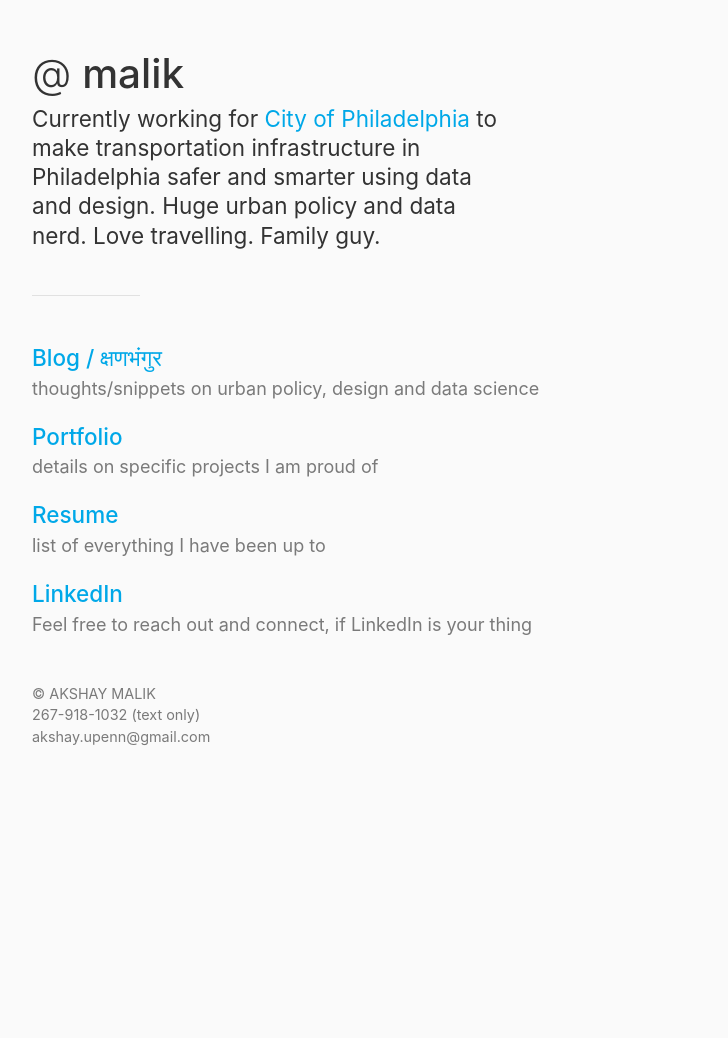
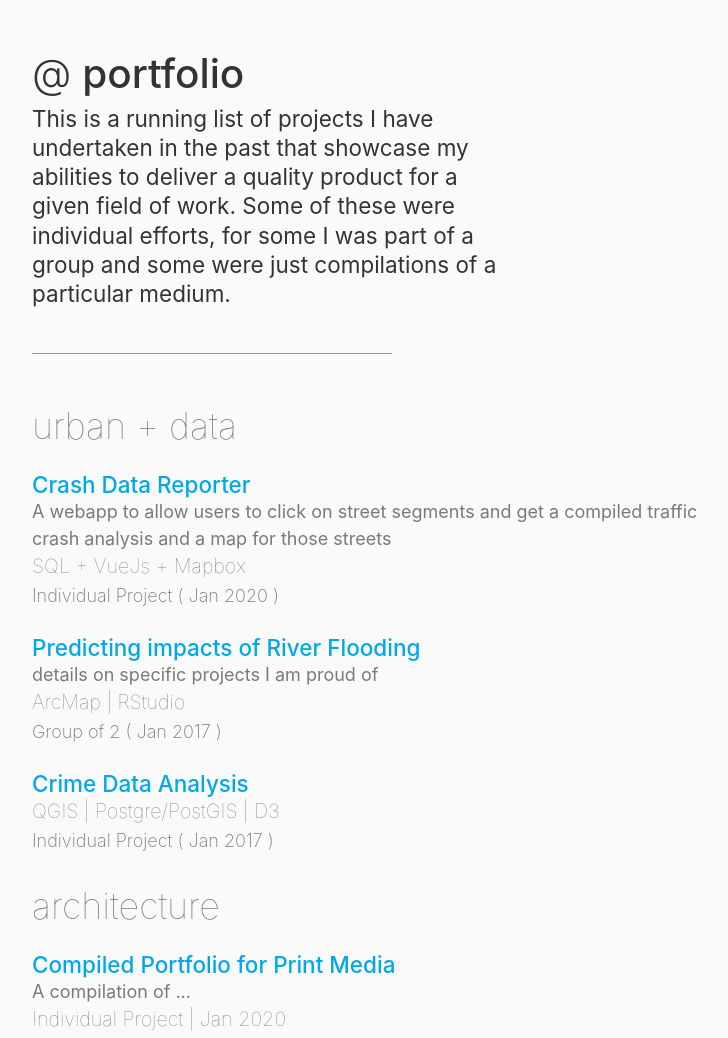
Before and after one commit to akshay-malik/portfolio, a plain HTML site: page index.html in a window 1280 px wide. Shown: the top 1038 px of the page, without its empty margins (22-750 px from the left). Before the commit the page ends 820 px from the top, so only its background shows below. Drawn offline with Linux system fonts and the light colour scheme.

Commit message:
Updated Content and CSS
Edits:
- Removed Dark Mode
- Fixed h2 tag
- added projects

Next
- add more projects and headers

```diff
--- a/index.html
+++ b/index.html
@@ -1,7 +1,15 @@
 <!doctype html>
 <html lang="en">
   <head>
+  <!-- Global site tag (gtag.js) - Google Analytics -->
+  <script async src="https://www.googletagmanager.com/gtag/js?id=UA-157609767-2"></script>
+  <script>
+    window.dataLayer = window.dataLayer || [];
+    function gtag(){dataLayer.push(arguments);}
+    gtag('js', new Date());
 
+    gtag('config', 'UA-157609767-2');
+  </script>
 
     <meta charset="utf-8">
     <meta name="author" content="Akshay Malik">
@@ -10,96 +18,50 @@
     <title>@malik</title>
 
     <link rel="stylesheet" href="mdo.css">
-
-    <!-- Hotjar Tracking Code for www.akshaymalik.com -->
-    <script>
-        (function(h,o,t,j,a,r){
-            h.hj=h.hj||function(){(h.hj.q=h.hj.q||[]).push(arguments)};
-            h._hjSettings={hjid:1416105,hjsv:6};
-            a=o.getElementsByTagName('head')[0];
-            r=o.createElement('script');r.async=1;
-            r.src=t+h._hjSettings.hjid+j+h._hjSettings.hjsv;
-            a.appendChild(r);
-        })(window,document,'https://static.hotjar.com/c/hotjar-','.js?sv=');
-    </script>
-
   </head>
   <body>
     <div class="masthead">
-      <h1><a href="/"><span>@</span> malik</a></h1>
+      <h1><a href="/"><span>@</span> portfolio</a></h1>
       <p class="lead">
-        Currently working for <a href="http://www.phillyotis.com/about-us/" target="_blank">
-        City of Philadelphia</a> to make transportation infrastructure in Philadelphia safer
-        and smarter using data and design. Huge urban policy and data nerd. Love travelling. Family guy.
+        This is a running list of projects I have undertaken in the past that showcase my abilities to deliver a
+        quality product for a given field of work. Some of these were individual efforts, for some I was part of a group
+        and some were just compilations of a particular medium.
       </p>
 
     </div>
 
     <hr>
+    <h2>urban + data</h2>
 
-    <h3><a href="http://www.akshaymalik.com/blog">Blog / क्षणभंगुर </a></h3>
-    <p>thoughts/snippets on urban policy, design and data science</p>
+      <h3><a href="http://www.akshaymalik.com/philadelphia-crash-reporter/" target="_blank">Crash Data Reporter</a></h3>
+      <p>A webapp to allow users to click on street segments and get a compiled traffic <br>
+        crash analysis and a map for those streets</p>
+        <p id="footnote">SQL + VueJs + Mapbox</p>
+        <p id="time-team">Individual Project ( Jan 2020 )</p>
 
-    <h3><a href="http://www.akshaymalik.com/portfolio">Portfolio</a></h3>
-    <p>details on specific projects I am proud of</p>
 
-    <h3><a href="https://www.akshaymalik.com/resume/Akshay%20Malik%202019.pdf">Resume</a></h3>
-    <p>list of everything I have been up to</p>
+      <h3><a href="https://www.youtube.com/watch?v=N67NYwwvGmk" target="_blank">Predicting impacts of River Flooding</a></h3>
+      <p>details on specific projects I am proud of</p>
+      <p id="footnote">ArcMap | RStudio</p>
+      <p id="time-team">Group of 2 ( Jan 2017 )</p>
 
-    <h3><a href="https://www.linkedin.com/in/akshay-malik-upenn">LinkedIn</a></h3>
-    <p>Feel free to reach out and connect, if LinkedIn is your thing</p> <br>
+
+      <h3><a href="https://akshaymalik7.github.io/annualCrimeMap-in-D3/" target="_blank">Crime Data Analysis</a></h3>
+      <p id="footnote">QGIS | Postgre/PostGIS | D3 </p>
+      <p id="time-team">Individual Project ( Jan 2017 )</p>
+
+    <h2>architecture</h2>
+
+      <h3><a href="https://issuu.com/akshay_malik/docs/portfolio_2017_" target="_blank">Compiled Portfolio for Print Media</a></h3>
+      <p>A compilation of ...</p>
+      <p id="footnote">Individual Project | Jan 2020</p>
+
+
+
+    <br><br>
+
 
     <p  style="font-size:0.8rem;"> © AKSHAY MALIK <br>267-918-1032 (text only) <br>akshay.upenn@gmail.com </p>
-
-
-    <!-- Navigation -->
-<!--
-    <nav class="navbar navbar-expand-lg navbar-light fixed-top" id="mainNav">
-      <div class="container">
-        <a class="navbar-brand js-scroll-trigger" href="#page-top">Akshay Malik</a>
-        <button class="navbar-toggler navbar-toggler-right" type="button" data-toggle="collapse" data-target="#navbarResponsive" aria-controls="navbarResponsive" aria-expanded="false" aria-label="Toggle navigation">
-          <span class="navbar-toggler-icon"></span>
-        </button>
-        <div class="collapse navbar-collapse" id="navbarResponsive">
-          <ul class="navbar-nav ml-auto">
-            <li class="nav-item">
-              <a class="nav-link js-scroll-trigger" href="#education">education</a>
-            </li>
-            <li class="nav-item">
-              <a class="nav-link js-scroll-trigger" href="#projects">projects</a>
-            </li>
-            <li class="nav-item">
-              <a class="nav-link js-scroll-trigger" href="#services">blog</a>
-            </li>
-            <li class="nav-item">
-              <a class="nav-link js-scroll-trigger" href="#portfolio">architectural design</a>
-            </li>
-            <li class="nav-item">
-              <a class="nav-link js-scroll-trigger" href="#portfolio">project management</a>
-            </li>
-            <li class="nav-item">
-              <a class="nav-link js-scroll-trigger" href="#contact">contact</a>
-            </li>
-          </ul>
-        </div>
-      </div>
-    </nav>
-
-    <header class="masthead text-center text-white d-flex">
-      <div class="container my-auto">
-        <div class="row">
-          <div class="col-lg-10 mx-auto">
-            <h1 class="text-white">urban.data.scientist // strategic.policy.planner</h1>
-            <hr>
-          </div>
-          <div class="col-lg-8 mx-auto">
-            <h5 class="text-white mb-5">I am a data and design professional with project management experience in architecture, city planning, transportation policy, data science, geospatial applications and smart city infrastructure.</h5>
-            <a class="btn btn-primary btn-xl js-scroll-trigger" href="#education">Details</a>
-          </div>
-        </div>
-      </div>
-    </header>
--->
 
 
     <script>
--- a/mdo.css
+++ b/mdo.css
@@ -5,19 +5,7 @@
   --link-color: #00A8E8;
   --link-color-hover: #007EA7;
   --heading-color: #333;
-  --hr-color: rgba(0,0,0,.1);
-}
-@media (prefers-color-scheme: dark) {
-  :root {
-    --body-bg: #212529;
-    --body-color: #6c757d;
-    --body-font-weight: 300;
-    --link-color: #dee2e6;
-    --link-color-hover: #fff;
-    --heading-color: #fff;
-    --whoami-color: #727272;
-    --hr-color: rgba(255,255,255,.1);
-  }
+  --hr-color: rgba(0,0,0,.4);
 }
 
 * {
@@ -52,12 +40,12 @@ a:hover {
 }
 h1, h2, h3 {
   margin-top: 0;
-  font-weight: 500;
 }
 h1 {
   margin-bottom: .5rem;
   font-size: 2.25rem;
   line-height: 1;
+  font-weight: 500;
 }
 h1 a {
   color: var(--heading-color);
@@ -68,16 +56,32 @@ h1 span {
 }
 h2 {
   margin-bottom: 1rem;
-  font-size: 1rem;
-  color: var(--body-color);;
+  margin-top: 0rem;
+  font-size: 2rem;
+  color: var(--body-color);
+  font-weight: 100;
 }
 h3 {
   margin-bottom: 0;
   font-size: 1.25rem;
+  font-weight: 500;
+  line-height: normal;
 }
 p {
   margin-top: 0;
-  margin-bottom: 1rem;
+  margin-bottom: 0rem;
+}
+#time-team {
+  margin-top: 0;
+  margin-bottom: 1.4rem;
+  font-weight: 200;
+}
+#footnote{
+  margin-top: 0;
+  margin-bottom: 0rem;
+  font-weight: 100;
+  font-size: 1.1rem;
+
 }
 .lead {
   font-size: 1.25rem;
@@ -85,7 +89,7 @@ p {
   color: var(--heading-color);;
 }
 hr {
-  width: 6rem;
+  width: 20em;
   height: 1px;
   margin: 2.5rem 0;
   background-color: var(--hr-color);
```
